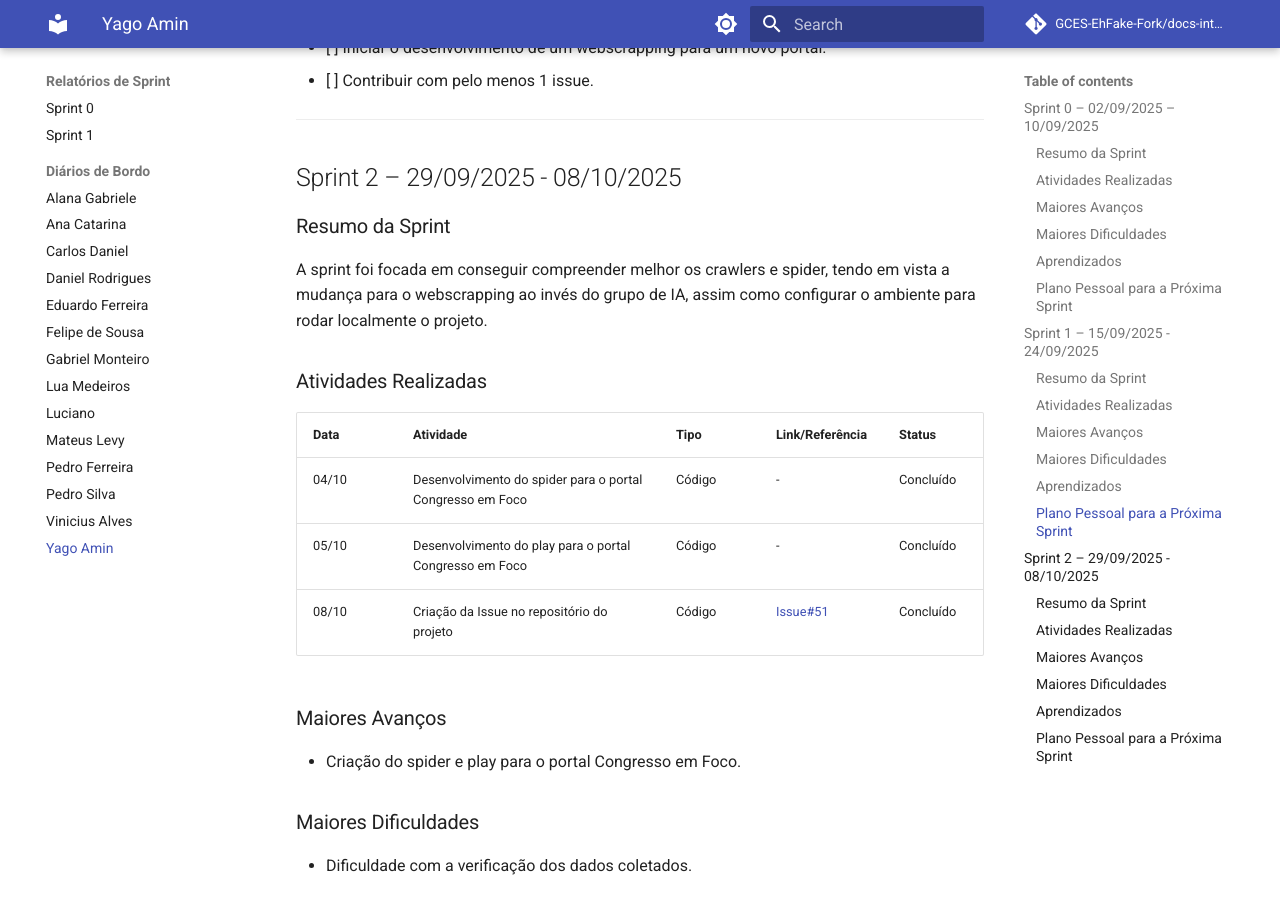
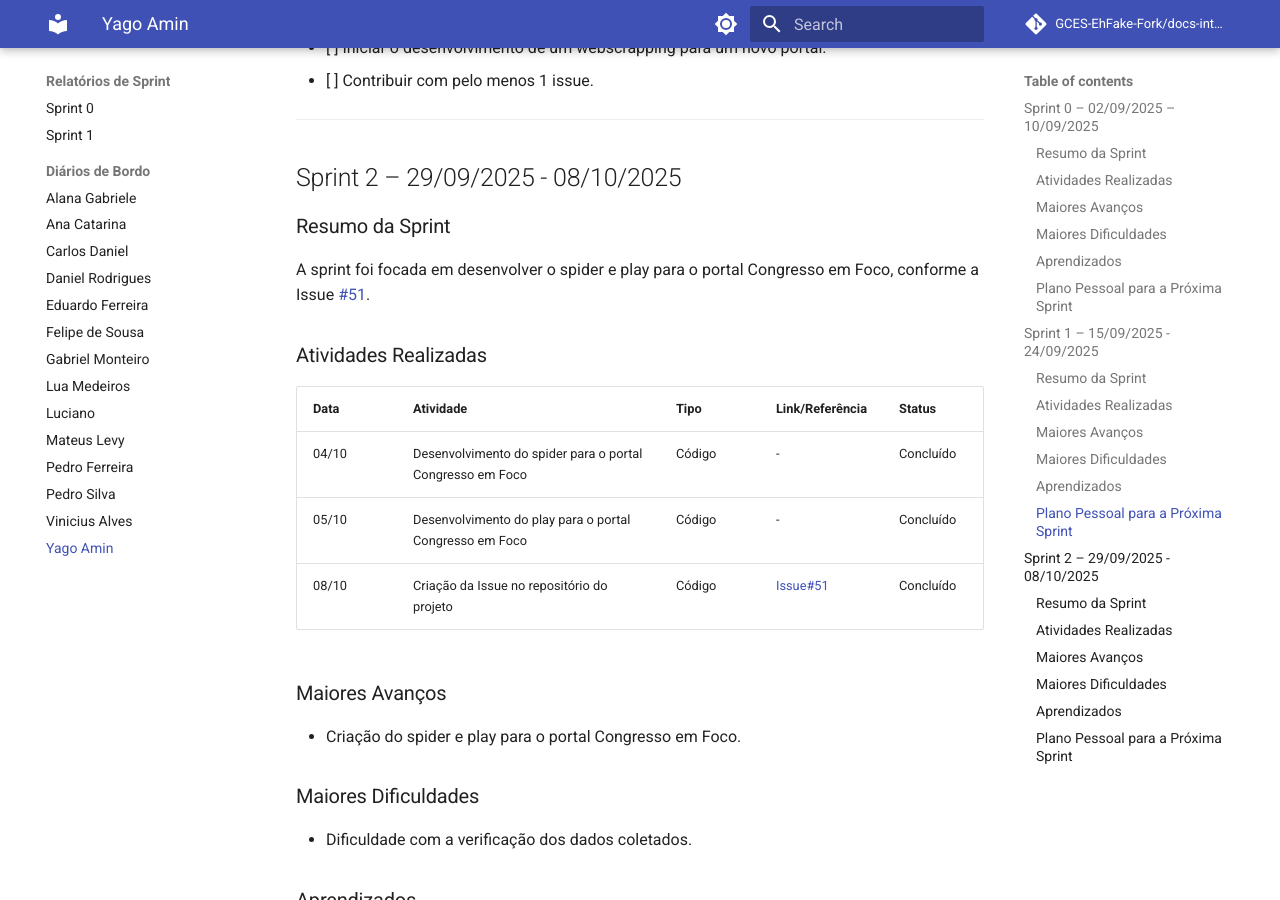
Before and after one commit to GCES-EhFake-Fork/docs-interno, an MkDocs documentation site: the page built from docs/diarios/diarioYago.md, in a window 1280 px wide and 900 px high, scrolled down 2410 px. Built offline with MkDocs 1.6.1 and Material for MkDocs 9.7.7, drawn with Linux system fonts in a browser that asks for light colours; comment, search, counter and statistics services are not loaded; some of the changed text lies outside the part shown.

Commit message:
docs: Ajusta resumo da sprint

```diff
--- a/docs/diarios/diarioYago.md
+++ b/docs/diarios/diarioYago.md
@@ -10,7 +10,7 @@
 
 ### Resumo da Sprint
 
-A sprint foi focada em desenvolver o spider e play para o portal Congresso em Foco, conforme a Issue [#51](https://github.com/EH-FAKE/check-up/issues/51).
+A sprint inicial teve como objetivo compreender o projeto, a documentação, as políticas de contribuição, assim como a preparação do ambiente local.
 
 ### Atividades Realizadas
 
@@ -82,7 +82,7 @@ A sprint foi focada em conseguir compreender melhor os crawlers e spider, tendo
 
 ### Resumo da Sprint
 
-A sprint foi focada em conseguir compreender melhor os crawlers e spider, tendo em vista a mudança para o webscrapping ao invés do grupo de IA, assim como configurar o ambiente para rodar localmente o projeto.
+A sprint foi focada em desenvolver o spider e play para o portal Congresso em Foco, conforme a Issue [#51](https://github.com/EH-FAKE/check-up/issues/51).
 
 ### Atividades Realizadas
 
```
